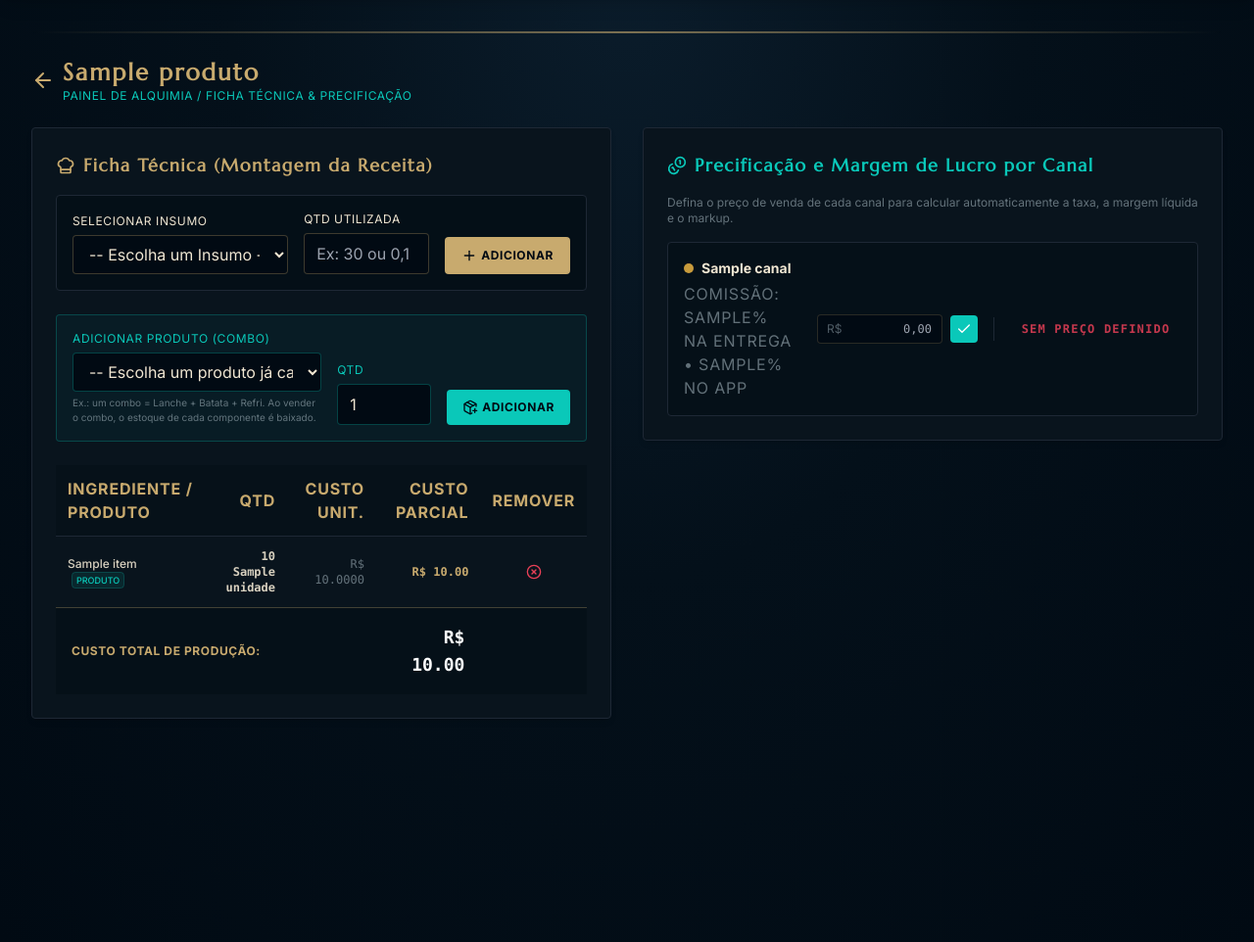
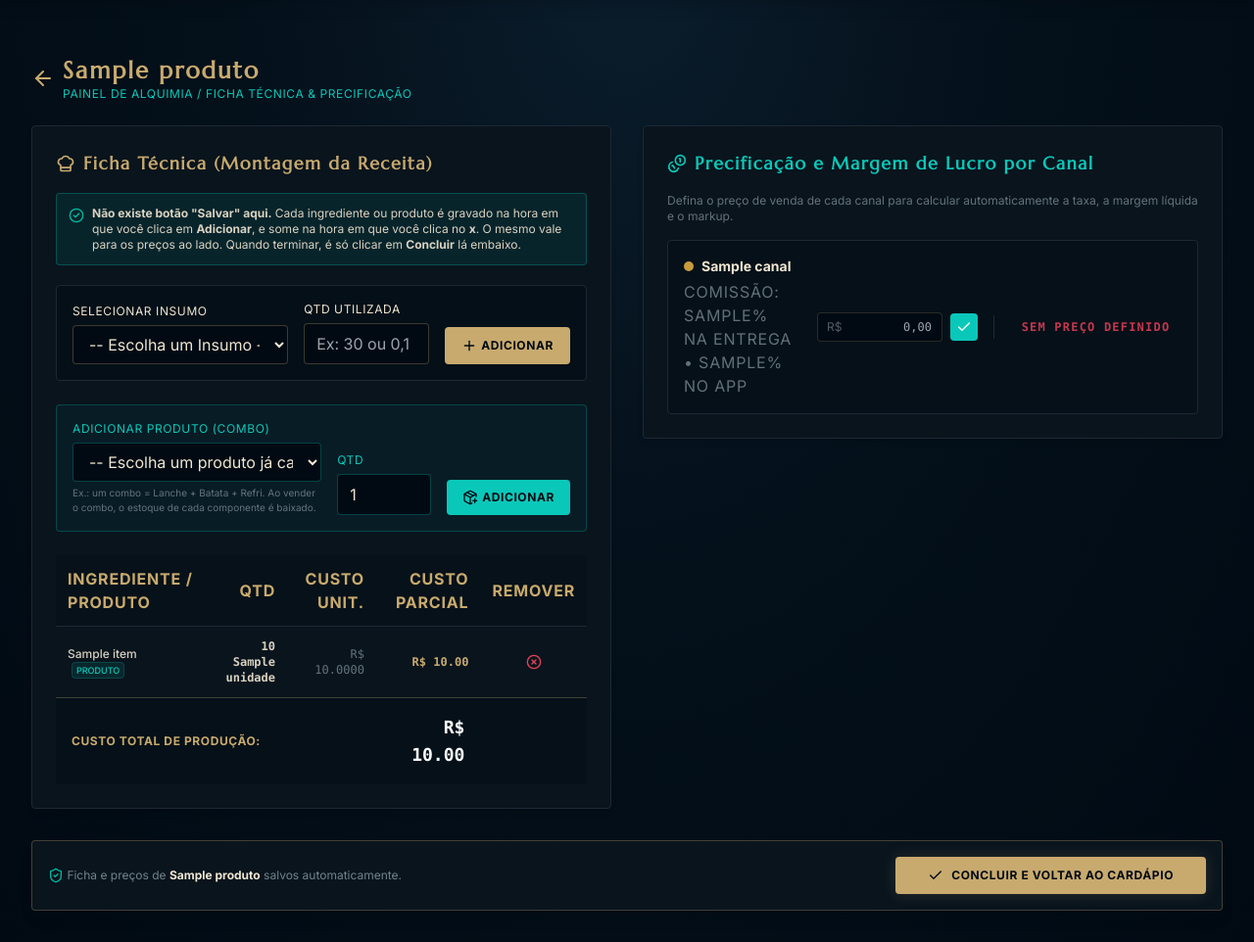
Before and after one commit to ushergui/loburger, a Django app: template templates/produtos/ficha_tecnica.html in a window 1280 px wide. Shown: the part 61-1023 px from the top of the page at 98% size. Run offline with Django 5.2, Linux system fonts and the light colour scheme; the template is opened without the code that fills it: most values are stand-ins (such as "Sample title", 1, 10 or a date in 2020); some libraries are stand-ins or nearby versions.

Commit message:
fix: ficha tecnica parecia nao salvar (sem botao "Salvar")
A ficha grava cada item na hora do "Adicionar" (HTMX), entao nunca
houve botao Salvar - mas isso confundia. Agora:
- aviso verde explicando que grava/apaga na hora (ingredientes e precos)
- toast "Ficha tecnica atualizada e salva." a cada adicao/remocao
- botao "Concluir e voltar ao Cardapio" no rodape, com a frase de que
  esta tudo salvo

Sem mudanca de logica/banco.

Co-Authored-By: Claude Sonnet 5 <noreply@anthropic.com>

```diff
--- a/templates/produtos/ficha_tecnica.html
+++ b/templates/produtos/ficha_tecnica.html
@@ -21,6 +21,11 @@
             <i data-lucide="chef-hat" class="w-5 h-5 text-hex_gold"></i>
             <span>Ficha Técnica (Montagem da Receita)</span>
         </h2>
+
+        <div class="bg-hex_success/10 border border-hex_success/30 rounded p-3 mb-5 text-xs text-hex_gold_light/90 flex items-start space-x-2">
+            <i data-lucide="check-circle-2" class="w-4 h-4 text-hex_success shrink-0 mt-0.5"></i>
+            <span><strong>Não existe botão "Salvar" aqui.</strong> Cada ingrediente ou produto é gravado na hora em que você clica em <strong>Adicionar</strong>, e some na hora em que você clica no <strong>x</strong>. O mesmo vale para os preços ao lado. Quando terminar, é só clicar em <strong>Concluir</strong> lá embaixo.</span>
+        </div>
 
         <!-- Formulário rápido para adicionar ingrediente via HTMX -->
         <form
@@ -107,4 +112,17 @@
         </div>
     </div>
 </div>
+
+<!-- Ação de saída: tudo já está salvo, este botão só leva de volta -->
+<div class="mt-8 flex flex-col sm:flex-row items-center justify-between gap-3 bg-hex_dark_card border border-hex_gold/30 p-4 rounded shadow-lg">
+    <p class="text-xs text-hex_gold_dim/70">
+        <i data-lucide="shield-check" class="w-4 h-4 inline text-hex_success"></i>
+        Ficha e preços de <strong class="text-hex_gold_light">{{ produto.nome }}</strong> salvos automaticamente.
+    </p>
+    <a href="{% url 'produto_listar' %}"
+       class="w-full sm:w-auto text-center bg-hex_gold hover:bg-hex_blue text-hex_dark_bg hover:text-white font-bold py-2.5 px-8 rounded transition-all uppercase tracking-wider text-xs border border-hex_gold/40 shadow-hex-gold flex items-center justify-center space-x-2">
+        <i data-lucide="check" class="w-4 h-4"></i>
+        <span>Concluir e voltar ao Cardápio</span>
+    </a>
+</div>
 {% endblock %}
--- a/templates/produtos/partials/ficha_tecnica_tabela.html
+++ b/templates/produtos/partials/ficha_tecnica_tabela.html
@@ -55,5 +55,12 @@
         var alvo = document.getElementById('tabela-precos-canais');
         if (alvo && window.htmx) { htmx.trigger(alvo, 'recalcular-margem'); }
         if (window.lucide) { lucide.createIcons(); }
+        // Confirmação visual: só depois da primeira carga (ou seja, num swap real do HTMX)
+        if (window.__fichaCarregada) {
+            window.dispatchEvent(new CustomEvent('toast', {
+                detail: { message: 'Ficha técnica atualizada e salva.', type: 'success' }
+            }));
+        }
+        window.__fichaCarregada = true;
     })();
 </script>
```
